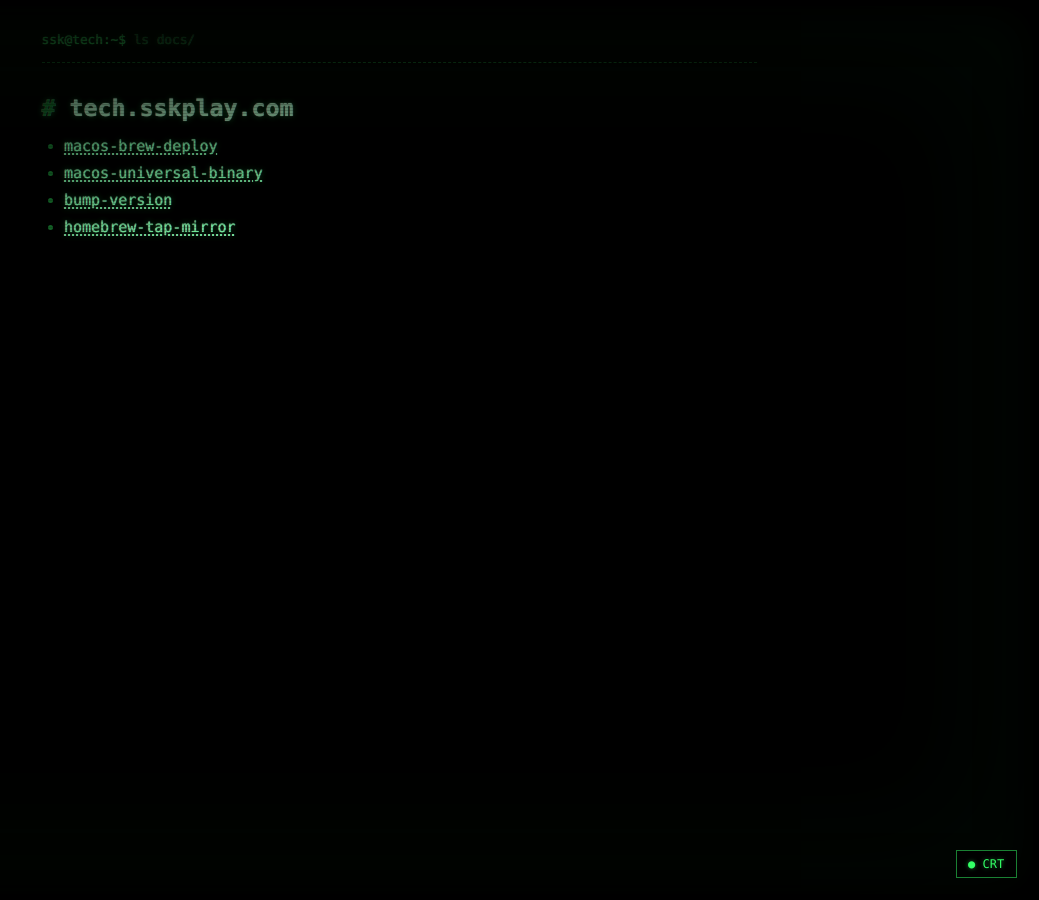
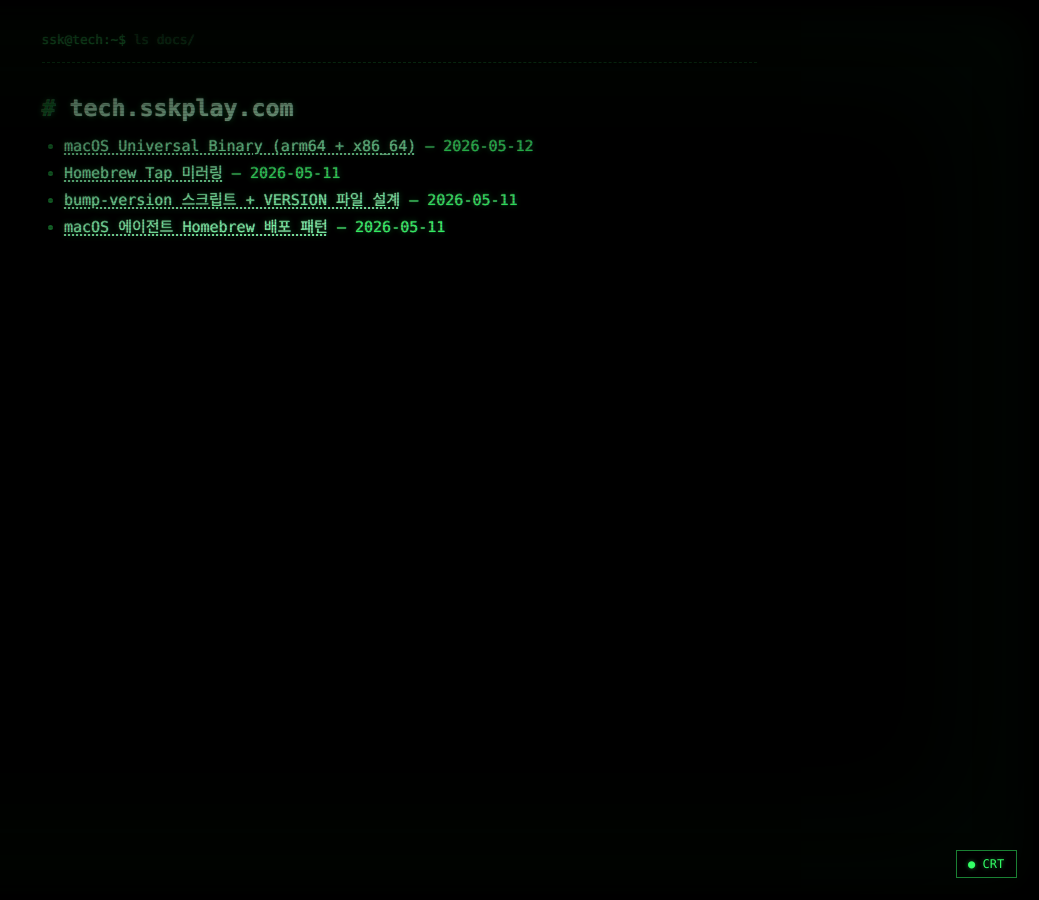
Before and after one commit to ssk-play/tech.sskplay.com, a Jekyll site: the page built from docs/index.md, in a window 1280 px wide. Shown: the whole page, without its empty margins (241-1280 px from the left). Built offline with Jekyll 4.4.1, drawn with Linux system fonts in a browser that asks for light colours; our own code applies the rules of GitHub Pages for plain Markdown files.

Commit message:
Auto-list posts on home + backfill front matter
홈 인덱스를 Liquid 자동 인덱싱으로 전환. 글 CRUD 가 파일 하나만 건드리면
인덱스가 따라옴 — sync 버그 없음. 기존 4편에 title/date 백필.

```diff
--- a/docs/bump-version.md
+++ b/docs/bump-version.md
@@ -1,4 +1,6 @@
 ---
+title: "bump-version 스크립트 + VERSION 파일 설계"
+date: 2026-05-11T19:28:49+09:00
 ---
 # `bump-version` 스크립트 + `VERSION` 파일 설계
 
--- a/docs/homebrew-tap-mirror.md
+++ b/docs/homebrew-tap-mirror.md
@@ -1,4 +1,6 @@
 ---
+title: "Homebrew Tap 미러링"
+date: 2026-05-11T19:35:49+09:00
 ---
 # Homebrew Tap 미러링
 
--- a/docs/index.md
+++ b/docs/index.md
@@ -1,8 +1,8 @@
 ---
+title: tech.sskplay.com
 ---
 # tech.sskplay.com
 
-- [macos-brew-deploy](./macos-brew-deploy/)
-- [macos-universal-binary](./macos-universal-binary/)
-- [bump-version](./bump-version/)
-- [homebrew-tap-mirror](./homebrew-tap-mirror/)
+{% assign posts = site.pages | where_exp:"p","p.title and p.url != '/'" | sort:"date" | reverse %}
+{% for p in posts %}- [{{ p.title }}]({{ p.url | relative_url }}){% if p.date %} <span class="crt__date">— {{ p.date | date: "%Y-%m-%d" }}</span>{% endif %}
+{% endfor %}
--- a/docs/macos-brew-deploy.md
+++ b/docs/macos-brew-deploy.md
@@ -1,4 +1,6 @@
 ---
+title: "macOS 에이전트 Homebrew 배포 패턴"
+date: 2026-05-11T19:19:41+09:00
 ---
 # macOS 에이전트 Homebrew 배포 패턴
 
--- a/docs/macos-universal-binary.md
+++ b/docs/macos-universal-binary.md
@@ -1,4 +1,6 @@
 ---
+title: "macOS Universal Binary (arm64 + x86_64)"
+date: 2026-05-12T11:01:47+09:00
 ---
 # macOS Universal Binary (arm64 + x86_64)
 
```
